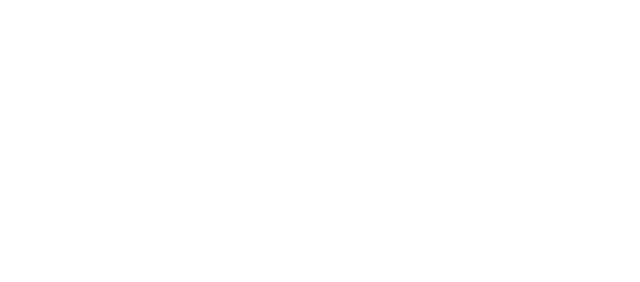
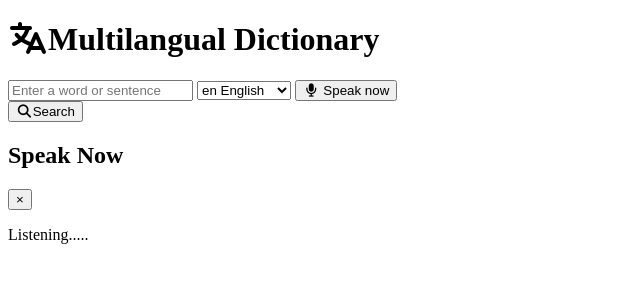
Before and after one commit to Samriddha-Poudel/Dictionary, a plain HTML site: page index.html in a window 1280 px wide. Shown: the whole page, without its empty margins (0-640 px from the left). Drawn offline with Linux system fonts and the light colour scheme.

Commit message:
added the layout

```diff
--- a/index.html
+++ b/index.html
@@ -11,6 +11,48 @@
 
 
 
+    <div class="container">
+        <h1><i class="fa-solid fa-language icon"></i>Multilangual Dictionary</h1>
+        <div class="input-group">
+            <input type="text" id="wordinput" placeholder="Enter a word or sentence">
+
+            <select  id="language-select">
+                <option value="en">en English</option>
+                <option value="IN">In Hindi</option>
+                <option value="IN">In Marathi</option>
+                <option vlaue="ES">Es Spanish</option>
+                <option value="Fr">Fr French</option>
+                <option value="Ge">Ge German</option>
+                <option value="ja">ja Japanese</option>
+                <option value="ko">ko Korean</option>
+            </select>
+
+            <button id="microphoneBtm" onclick="togglSpeechRecognition()">
+                <i class="fas fa-microphone icon"></i>
+                <span id="mic-test">Speak now</span>
+            </button>
+        </div>
+
+        <button onclick="searchwords()"><i class="fas fa-search "></i>Search</button>
+
+        <div id="result"></div>
+
+    </div>
+
+
+    <div id="speechModal" class="speech-model">
+        <div class="speech-modal-content">
+            <div class="speech-modal-header">
+                <h2>Speak Now</h2>
+                <button id="closeMoelBtn" onclick="closespeechModal()">&times;</button>
+            </div>
+            <div class="speech-modal-body">
+                <p>Listening.....</p>
+            </div>
+        </div>
+    </div>
+
+
 
     <script src="script.js"></script>
 </body>
```
